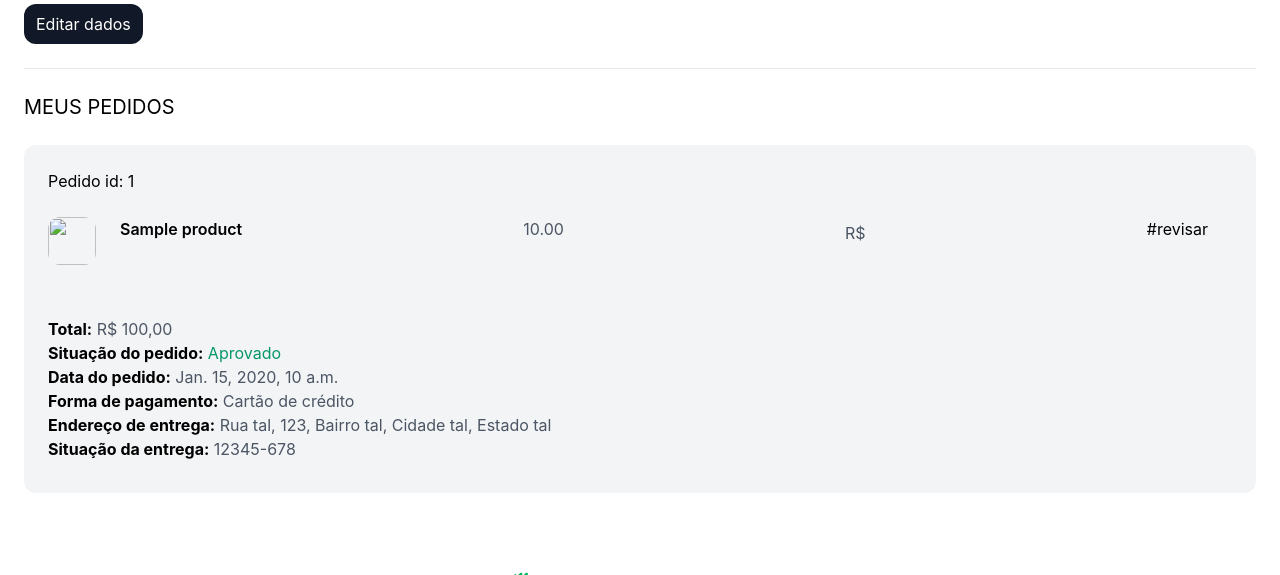
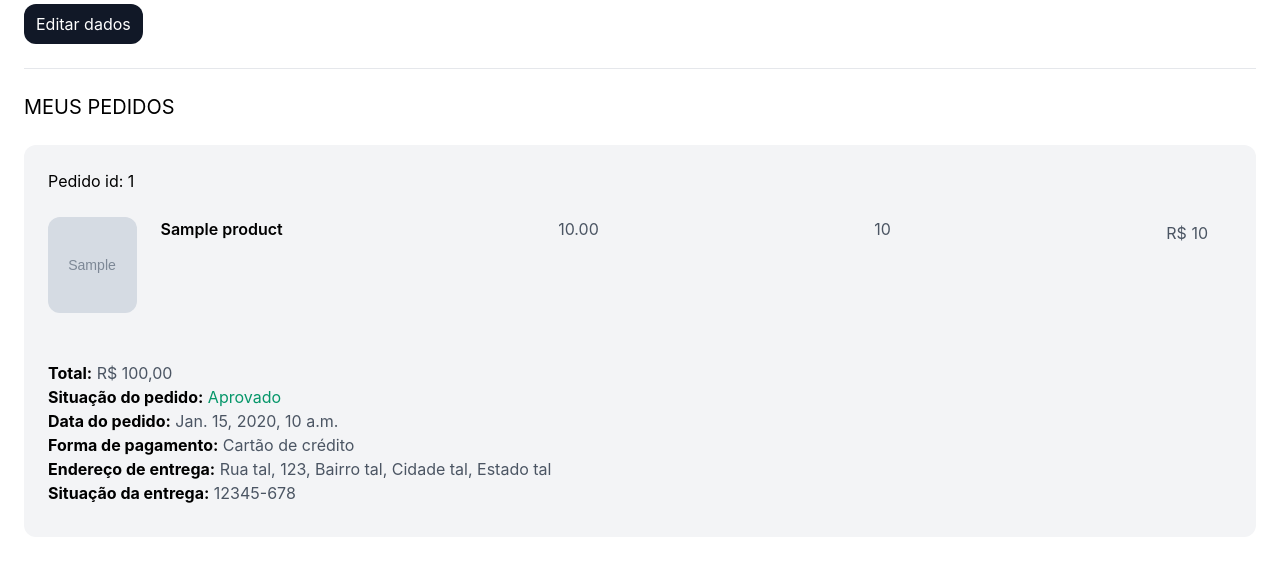
Before and after one commit to CodeVanzi/Django-Marketplace-Sitio, a Django app: page /myaccount/ in a window 1280 px wide. Shown: the part 289-864 px from the top of the page. Run offline with Django 4.2, Linux system fonts and the light colour scheme; a user stored in the database is signed in; tables that the repository leaves empty hold one stand-in row (values such as "Sample post"); grey boxes marked "Sample" are stand-in pictures; some libraries are stand-ins or nearby versions.

Commit message:
Update myaccount.html

```diff
--- a/marketplace_sitio/core/templates/core/myaccount.html
+++ b/marketplace_sitio/core/templates/core/myaccount.html
@@ -32,8 +32,11 @@
                     {% for item in order.items.all %}
                         <div class="product mb-6 flex pr-6 w-full">
                             <div class="w-1/8 ">
-                                <a href="#" alt="{{ order.item.name }}" class="" >
-                                    <img class="h-12 w-12 object-cover hover:shadow-lg rounded-xl" src="https://via.placeholder.com/150" >
+                                <a href="#" class="w-1/4">
+                                    <img
+                                        src="{{ item.product.get_thumbnail }}"
+                                        class="hover:shadow-lg rounded-xl h-24 w-24 object-cover"
+                                    />
                                 </a>
                             </div>
 
@@ -41,7 +44,8 @@
                                 <div class="flex justify-between">
                                     <a href="#" class="font-semibold "> {{ item.product.name }}</a>
                                     <span class="text-gray-600">{{ item.product.price }}</span>
-                                    <p class="mb-6 pt-1 text-gray-600">R$ {{ item.total_price }}</p> #revisar
+                                    <span class="text-gray-600">{{ item.quantity }}</span>
+                                    <p class="mb-6 pt-1 text-gray-600">R$ {{ item.price }}</p>
                                 </div>
                             </div>
                         </div>
```
